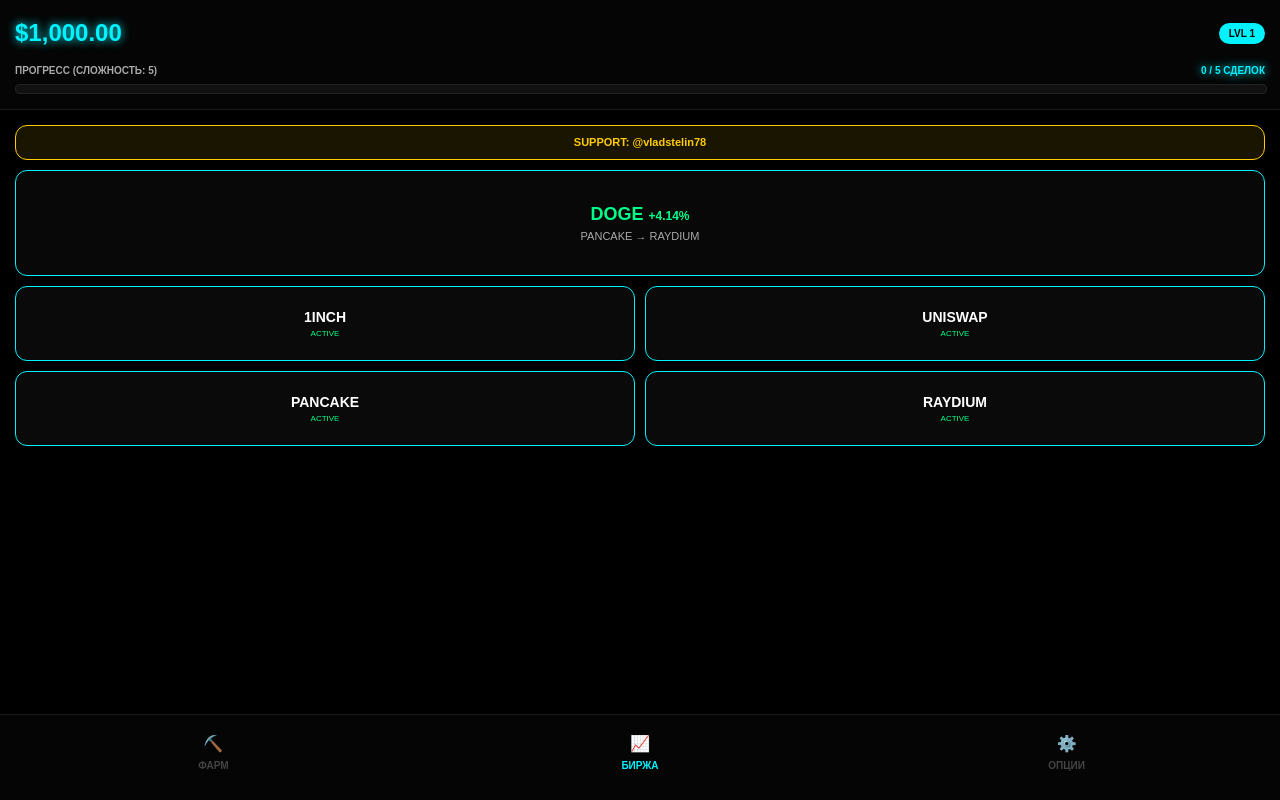
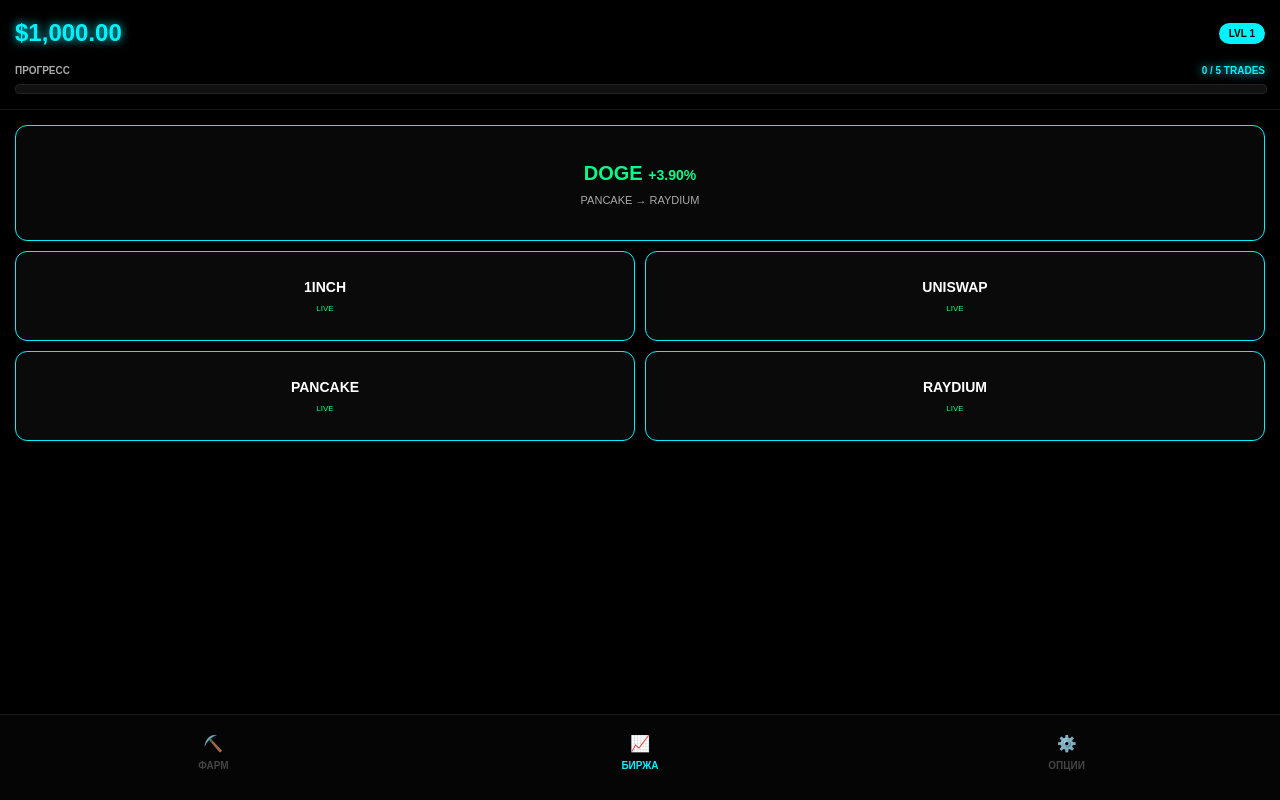
Before and after one commit to katyakuznezc-cmd/treidgame, a React (Vite) app: page / in a window 1280 px wide. Built offline with nearby package versions, Linux system fonts and the light colour scheme.

Commit message:
Update App.jsx

```diff
--- a/src/App.jsx
+++ b/src/App.jsx
@@ -21,6 +21,7 @@ export default function App() {
   const [balance, setBalance] = useState(() => Number(localStorage.getItem('st_bal')) || 1000.00);
   const [level, setLevel] = useState(() => Number(localStorage.getItem('st_lvl')) || 1);
   const [tradesInLevel, setTradesInLevel] = useState(() => Number(localStorage.getItem('st_prog')) || 0);
+  const [totalTrades, setTotalTrades] = useState(() => Number(localStorage.getItem('st_total')) || 0);
   const [tab, setTab] = useState('trade');
   const [selectedDex, setSelectedDex] = useState(null);
   const [amount, setAmount] = useState(100);
@@ -34,13 +35,11 @@ export default function App() {
   const [lvlUpModal, setLvlUpModal] = useState(false);
   const [clicks, setClicks] = useState([]);
   const [soundEnabled, setSoundEnabled] = useState(true);
+  const [isShaking, setIsShaking] = useState(false);
 
   const clickSound = useRef(null);
-
-  // СЛОЖНОСТЬ: Количество необходимых сделок растет с каждым уровнем
   const getNeededTrades = (lvl) => lvl * 5;
   const neededTrades = getNeededTrades(level);
-
   const getMaxLev = () => Math.min(level * 10, 100);
 
   const calcProfit = () => {
@@ -52,11 +51,12 @@ export default function App() {
     localStorage.setItem('st_bal', balance.toFixed(2));
     localStorage.setItem('st_lvl', level);
     localStorage.setItem('st_prog', tradesInLevel);
+    localStorage.setItem('st_total', totalTrades);
     if (!clickSound.current) {
       clickSound.current = new Audio('https://www.soundjay.com/buttons/sounds/button-16.mp3');
       clickSound.current.volume = 0.05;
     }
-  }, [balance, level, tradesInLevel]);
+  }, [balance, level, tradesInLevel, totalTrades]);
 
   useEffect(() => {
     if (tab === 'trade' && !signal && !activeTrade && !isSyncing) {
@@ -67,10 +67,14 @@ export default function App() {
         const bDex = DEX[Math.floor(Math.random() * DEX.length)].name;
         let sDex = DEX[Math.floor(Math.random() * DEX.length)].name;
         while(sDex === bDex) sDex = DEX[Math.floor(Math.random() * DEX.length)].name;
-        setSignal({
-          coin: coin.id, buyDex: bDex, sellDex: sDex,
-          perc: (Math.random() * (4.5 - 2.5) + 2.5).toFixed(2)
-        });
+
+        // Шанс на "ОБВАЛ РЫНКА" (10%)
+        const isCrash = Math.random() < 0.10;
+        const perc = isCrash
+            ? (Math.random() * (60 - 40) + 40).toFixed(2)
+            : (Math.random() * (4.5 - 2.5) + 2.5).toFixed(2);
+
+        setSignal({ coin: coin.id, buyDex: bDex, sellDex: sDex, perc, isCrash });
         setIsAnalyzing(false);
       }, 3000);
       return () => clearTimeout(timer);
@@ -99,8 +103,13 @@ export default function App() {
 
   const finalizeTrade = () => {
     const isCorrectDex = selectedDex === signal.sellDex;
-    const isWin = isCorrectDex && Math.random() < 0.92;
+    // Если обвал рынка, шанс на успех ниже (60% против 92%)
+    const winChance = signal.isCrash ? 0.60 : 0.92;
+    const isWin = isCorrectDex && Math.random() < winChance;
     let pnl;
+
+    setTotalTrades(t => t + 1);
+
     if (isWin) {
       pnl = parseFloat(calcProfit());
       const nextProg = tradesInLevel + 1;
@@ -108,20 +117,23 @@ export default function App() {
         setLevel(l => l + 1); setTradesInLevel(0); setLvlUpModal(true);
       } else { setTradesInLevel(nextProg); }
     } else {
-      pnl = -(activeTrade.amount * activeTrade.leverage * (isCorrectDex ? 0.02 : 0.08));
+      pnl = -(activeTrade.amount * activeTrade.leverage * (isCorrectDex ? 0.05 : 0.15));
+      setIsShaking(true);
+      setTimeout(() => setIsShaking(false), 500);
     }
+
     setBalance(b => b + activeTrade.amount + pnl);
-    setResult({ win: isWin, val: Math.abs(pnl).toFixed(2), reason: !isCorrectDex ? "WRONG DEX" : "" });
+    setResult({ win: isWin, val: Math.abs(pnl).toFixed(2), isCrash: signal?.isCrash });
     setIsSyncing(false); setActiveTrade(null); setSignal(null); setSelectedDex(null);
   };
 
   const handleGlobalClick = (e) => {
     if (soundEnabled && clickSound.current) {
-      clickSound.current.currentTime = 0;
-      clickSound.current.play().catch(() => {});
+        clickSound.current.currentTime = 0;
+        clickSound.current.play().catch(() => {});
     }
-    const x = (e.clientX || (e.touches && e.touches[0].clientX)) || 0;
-    const y = (e.clientY || (e.touches && e.touches[0].clientY)) || 0;
+    const x = e.clientX || (e.touches && e.touches[0].clientX);
+    const y = e.clientY || (e.touches && e.touches[0].clientY);
     if (x) {
       const id = Date.now();
       setClicks(prev => [...prev, { id, x, y }]);
@@ -130,13 +142,21 @@ export default function App() {
   };
 
   return (
-    <div onPointerDown={handleGlobalClick} style={{width:'100vw', height:'100dvh', background:'#000', color:'#fff', fontFamily:'sans-serif', overflow:'hidden', display:'flex', flexDirection:'column', position:'relative'}}>
+    <div onPointerDown={handleGlobalClick} className={`${isShaking ? 'shake-effect' : ''} ${signal?.isCrash ? 'crash-bg' : ''}`} style={{width:'100vw', height:'100dvh', background:'#000', color:'#fff', fontFamily:'sans-serif', overflow:'hidden', display:'flex', flexDirection:'column', position:'relative', transition: 'background 0.5s'}}>
       <style>{`
         .card { background:#0a0a0a; border:1px solid #00f2ff; border-radius:12px; padding:12px; margin-bottom:10px; }
         .neon { color:#00f2ff; text-shadow:0 0 10px #00f2ff; }
         .btn { width:100%; padding:15px; border-radius:10px; border:none; font-weight:bold; cursor:pointer; text-transform:uppercase; transition: 0.2s; }
         .dollar { position: absolute; color: #00ff88; font-weight: 900; pointer-events: none; animation: pop 0.6s forwards; z-index: 9999; font-size: 28px; }
         @keyframes pop { 0% { opacity: 1; transform: translateY(0); } 100% { opacity: 0; transform: translateY(-120px); } }
+
+        @keyframes shake { 0% { transform: translate(1px, 1px) rotate(0deg); } 10% { transform: translate(-1px, -2px) rotate(-1deg); } 20% { transform: translate(-3px, 0px) rotate(1deg); } 30% { transform: translate(3px, 2px) rotate(0deg); } 40% { transform: translate(1px, -1px) rotate(1deg); } 50% { transform: translate(-1px, 2px) rotate(-1deg); } 60% { transform: translate(-3px, 1px) rotate(0deg); } 70% { transform: translate(3px, 1px) rotate(-1deg); } 80% { transform: translate(-1px, -1px) rotate(1deg); } 90% { transform: translate(1px, 2px) rotate(0deg); } 100% { transform: translate(1px, -2px) rotate(-1deg); } }
+        .shake-effect { animation: shake 0.5s; }
+
+        .crash-bg { background: radial-gradient(circle, #200 0%, #000 100%) !important; }
+        .crash-card { border-color: #ff0000 !important; box-shadow: 0 0 15px #ff0000; animation: blink 1s infinite; }
+        @keyframes blink { 50% { opacity: 0.7; } }
+
         input { background: #000; border: 1px solid #333; color: #00f2ff; padding: 10px; border-radius: 8px; text-align: center; width:100%; font-size: 16px; outline:none; }
         .coin-row { display: flex; justify-content: space-between; align-items: center; padding: 12px 15px; border-bottom: 1px solid #111; }
         .progress-container { width: 100%; height: 8px; background: #111; border-radius: 4px; overflow: hidden; margin-top: 6px; border: 1px solid #222; }
@@ -145,15 +165,15 @@ export default function App() {
 
       {clicks.map(c => <div key={c.id} className="dollar" style={{left: c.x-10, top: c.y-20}}>$</div>)}
 
-      <header style={{padding:15, borderBottom:'1px solid #1a1a1a', background: '#050505'}}>
+      <header style={{padding:15, borderBottom:'1px solid #1a1a1a', background: 'transparent'}}>
         <div style={{display:'flex', justifyContent:'space-between', alignItems:'center'}}>
             <div className="neon" style={{fontSize:24, fontWeight:'bold'}}>${balance.toLocaleString(undefined, {minimumFractionDigits:2})}</div>
             <div style={{background:'#00f2ff', color:'#000', padding:'3px 10px', borderRadius:12, fontSize:10, fontWeight:'900'}}>LVL {level}</div>
         </div>
         <div style={{marginTop:12}}>
             <div style={{display:'flex', justifyContent:'space-between', fontSize:10, fontWeight:'bold', marginBottom:4}}>
-                <span style={{color:'#aaa'}}>ПРОГРЕСС (СЛОЖНОСТЬ: {neededTrades})</span>
-                <span className="neon">{tradesInLevel} / {neededTrades} СДЕЛОК</span>
+                <span style={{color:'#aaa'}}>ПРОГРЕСС</span>
+                <span className="neon">{tradesInLevel} / {neededTrades} TRADES</span>
             </div>
             <div className="progress-container">
                 <div className="progress-fill" style={{width: `${(tradesInLevel/neededTrades)*100}%`}}></div>
@@ -164,41 +184,38 @@ export default function App() {
       <main style={{flex:1, overflowY:'auto', padding:15, paddingBottom:80}}>
         {tab === 'trade' && (
           <>
-            <div className="card" onClick={() => openLink('https://t.me/vladstelin78')} style={{borderColor: '#ffcc00', background: 'rgba(255,204,0,0.1)', textAlign:'center', cursor:'pointer', padding: 8}}>
-              <div style={{fontSize:11, color:'#ffcc00', fontWeight:'bold'}}>SUPPORT: @vladstelin78</div>
-            </div>
-
-            <div className="card" style={{textAlign:'center', minHeight: 80, display:'flex', alignItems:'center', justifyContent:'center', background: '#080808'}}>
-                {isAnalyzing ? <div className="neon">АНАЛИЗ...</div> :
+            <div className={`card ${signal?.isCrash ? 'crash-card' : ''}`} style={{textAlign:'center', minHeight: 90, display:'flex', alignItems:'center', justifyContent:'center', background: '#080808'}}>
+                {isAnalyzing ? <div className="neon" style={{fontSize:12}}>ПОИСК ОКНА...</div> :
                 signal ? (<div>
-                    <div style={{fontSize:18, fontWeight:'bold', color:'#00ff88'}}>{signal.coin} <span style={{fontSize:12}}>+{signal.perc}%</span></div>
-                    <div style={{fontSize:11, color:'#aaa'}}>{signal.buyDex} → {signal.sellDex}</div>
-                </div>) : <div style={{color:'#444'}}>WAITING...</div>}
+                    {signal.isCrash && <div style={{fontSize:10, color:'#ff0000', fontWeight:'bold', marginBottom:4}}>⚠️ ОБВАЛ РЫНКА (ВЫСОКИЙ РИСК) ⚠️</div>}
+                    <div style={{fontSize:20, fontWeight:'bold', color: signal.isCrash ? '#ff0000' : '#00ff88'}}>{signal.coin} <span style={{fontSize:14}}>+{signal.perc}%</span></div>
+                    <div style={{fontSize:11, color:'#aaa', marginTop:4}}>{signal.buyDex} → {signal.sellDex}</div>
+                </div>) : <div style={{color:'#444'}}>АНАЛИЗ...</div>}
             </div>
 
             {!selectedDex ? (
               <div style={{display:'grid', gridTemplateColumns:'1fr 1fr', gap:10}}>
                 {DEX.map(d => (
-                   <div key={d.name} className="card" onClick={() => setSelectedDex(d.name)} style={{cursor:'pointer', margin:0, textAlign:'center', padding:'20px 10px'}}>
+                   <div key={d.name} className="card" onClick={() => setSelectedDex(d.name)} style={{cursor:'pointer', margin:0, textAlign:'center', padding:'25px 10px'}}>
                       <div style={{fontSize:14, fontWeight:'bold'}}>{d.name}</div>
-                      <div style={{fontSize:8, color:'#00ff88'}}>ACTIVE</div>
+                      <div style={{fontSize:8, color:'#00ff88', marginTop:5}}>LIVE</div>
                    </div>
                 ))}
               </div>
             ) : (
               <div>
-                <div onClick={() => setSelectedDex(null)} style={{color:'#00f2ff', marginBottom:12, fontSize:12, cursor:'pointer'}}>← К БИРЖАМ</div>
+                <div onClick={() => setSelectedDex(null)} style={{color:'#00f2ff', marginBottom:12, fontSize:12, cursor:'pointer'}}>← БИРЖИ</div>
 
                 <div className="card" style={{background: '#000'}}>
                   <div style={{display:'flex', gap:10, marginBottom:10}}>
-                    <div style={{flex:1}}><small style={{fontSize:9, color:'#555'}}>СУММА</small><input type="number" disabled={activeTrade} value={amount} onChange={e=>setAmount(Number(e.target.value))} /></div>
+                    <div style={{flex:1}}><small style={{fontSize:9, color:'#555'}}>СУММА $</small><input type="number" disabled={activeTrade} value={amount} onChange={e=>setAmount(Number(e.target.value))} /></div>
                     <div style={{flex:1}}><small style={{fontSize:9, color:'#555'}}>ПЛЕЧО (MAX x{getMaxLev()})</small><input type="number" disabled={activeTrade} value={leverage} onChange={e=>{
                       let v = Number(e.target.value); if(v > getMaxLev()) v = getMaxLev(); setLeverage(v);
                     }} /></div>
                   </div>
                   <div style={{display:'flex', justifyContent:'space-between', padding: '0 5px'}}>
-                      <div style={{fontSize:10, color:'#aaa'}}>КАЛЬКУЛЯТОР ПРИБЫЛИ:</div>
-                      <div style={{fontSize:10, color:'#00ff88', fontWeight:'bold'}}>+${calcProfit()}</div>
+                      <div style={{fontSize:10, color:'#aaa'}}>ОЖИДАЕМЫЙ ПРОФИТ:</div>
+                      <div style={{fontSize:11, color: signal?.isCrash ? '#ff0000' : '#00ff88', fontWeight:'bold'}}>+${calcProfit()}</div>
                   </div>
                 </div>
 
@@ -206,7 +223,7 @@ export default function App() {
                   {COINS_DATA.map(c => {
                     const isLocked = c.lvl > level;
                     return (
-                      <div key={c.id} className={`coin-row ${isLocked ? 'locked-row' : ''}`} style={{opacity: isLocked ? 0.2 : 1}}>
+                      <div key={c.id} className="coin-row" style={{opacity: isLocked ? 0.2 : 1}}>
                         <div style={{flex:1}}>
                           <div style={{fontWeight:'bold', fontSize:14}}>{c.id}</div>
                           <div style={{fontSize:11, color: '#00f2ff'}}>${c.base.toFixed(2)}</div>
@@ -218,7 +235,7 @@ export default function App() {
                             </button>
                           ) : (
                             <button className="btn"
-                              style={{padding: '10px', background: isLocked ? '#111' : '#00ff88', color: '#000', fontSize: 10}}
+                              style={{padding: '10px', background: isLocked ? '#111' : (signal?.isCrash ? '#ff0000' : '#00ff88'), color: isLocked ? '#555' : '#000', fontSize: 10}}
                               disabled={isLocked || activeTrade} onClick={() => buyCoin(c.id)}>
                               {isLocked ? `🔒 LVL ${c.lvl}` : 'BUY'}
                             </button>
@@ -236,6 +253,10 @@ export default function App() {
         {tab === 'mining' && <div style={{height:'100%', display:'flex', alignItems:'center', justifyContent:'center'}}><div onClick={() => setBalance(b => b + 0.25)} style={{width: 220, height: 220, border: '8px solid #00f2ff', borderRadius: '50%', display: 'flex', alignItems: 'center', justifyContent: 'center', fontSize: 40, color: '#00f2ff', cursor:'pointer', fontWeight:'900'}}>TAP</div></div>}
 
         {tab === 'opts' && <div>
+            <div className="card">
+                <div style={{fontSize:10, color:'#555', marginBottom:10, textTransform:'uppercase'}}>Статистика</div>
+                <div style={{display:'flex', justifyContent:'space-between', fontSize:14}}><span>Всего сделок:</span> <span className="neon">{totalTrades}</span></div>
+            </div>
             <div className="card" onClick={() => setSoundEnabled(!soundEnabled)} style={{cursor:'pointer'}}>ЗВУК: {soundEnabled ? 'ВКЛ' : 'ВЫКЛ'}</div>
             <div className="card" onClick={() => openLink('https://t.me/kriptoalians')} style={{color:'#00f2ff', textAlign:'center', cursor:'pointer'}}>КАНАЛ: @KRIPTOALIANS</div>
         </div>}
@@ -254,8 +275,8 @@ export default function App() {
         <div style={{position:'absolute', inset:0, background:'rgba(0,0,0,0.95)', zIndex:3000, display:'flex', alignItems:'center', justifyContent:'center', padding:20}}>
             <div className="card" style={{width:'100%', textAlign:'center', borderColor:'#00f2ff', padding:40}}>
                 <h1 className="neon" style={{fontSize:28}}>LEVEL UP!</h1>
-                <p style={{color:'#aaa', fontSize:14, marginTop:10}}>Сложность растет! Для следующего уровня нужно {getNeededTrades(level + 1)} сделок.</p>
-                <button className="btn" style={{background:'#00f2ff', color:'#000', marginTop:20}} onClick={()=>setLvlUpModal(false)}>ПРИНЯТЬ ВЫЗОВ</button>
+                <p style={{color:'#aaa', fontSize:14, marginTop:10}}>Сложность выросла! Макисмальное плечо x{getMaxLev()}</p>
+                <button className="btn" style={{background:'#00f2ff', color:'#000', marginTop:20}} onClick={()=>setLvlUpModal(false)}>ОК</button>
             </div>
         </div>
       )}
@@ -263,9 +284,9 @@ export default function App() {
       {result && (
         <div style={{position:'absolute', inset:0, background:'rgba(0,0,0,0.9)', zIndex:2000, display:'flex', alignItems:'center', justifyContent:'center', padding:20}}>
             <div className="card" style={{width:'100%', textAlign:'center', borderColor: result.win ? '#00ff88' : '#ff0055', background:'#000'}}>
-                <h2 style={{color: result.win ? '#00ff88' : '#ff0055'}}>{result.win ? 'SUCCESS' : 'LOSS'}</h2>
+                <h2 style={{color: result.win ? '#00ff88' : '#ff0055'}}>{result.win ? 'УСПЕХ' : 'ПРОВАЛ'}</h2>
                 <h1 className="neon" style={{fontSize:36, margin:'10px 0'}}>${result.val}</h1>
-                <button className="btn" style={{background:'#fff', color:'#000'}} onClick={()=>setResult(null)}>OK</button>
+                <button className="btn" style={{background:'#fff', color:'#000'}} onClick={()=>setResult(null)}>ЗАКРЫТЬ</button>
             </div>
         </div>
       )}
```
